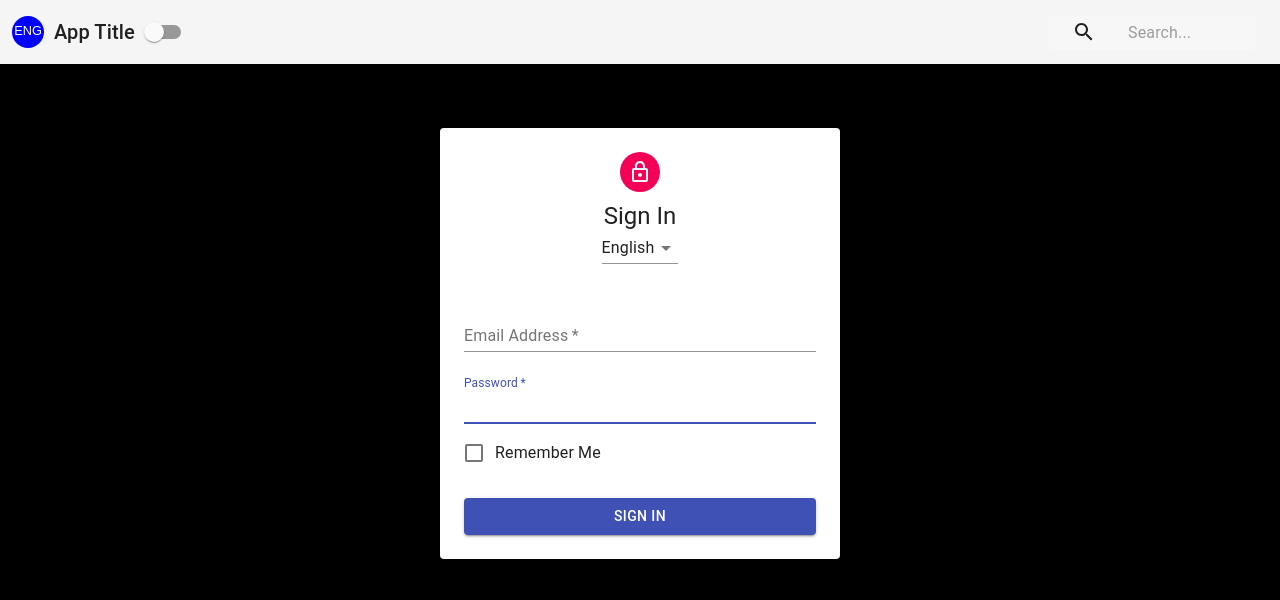
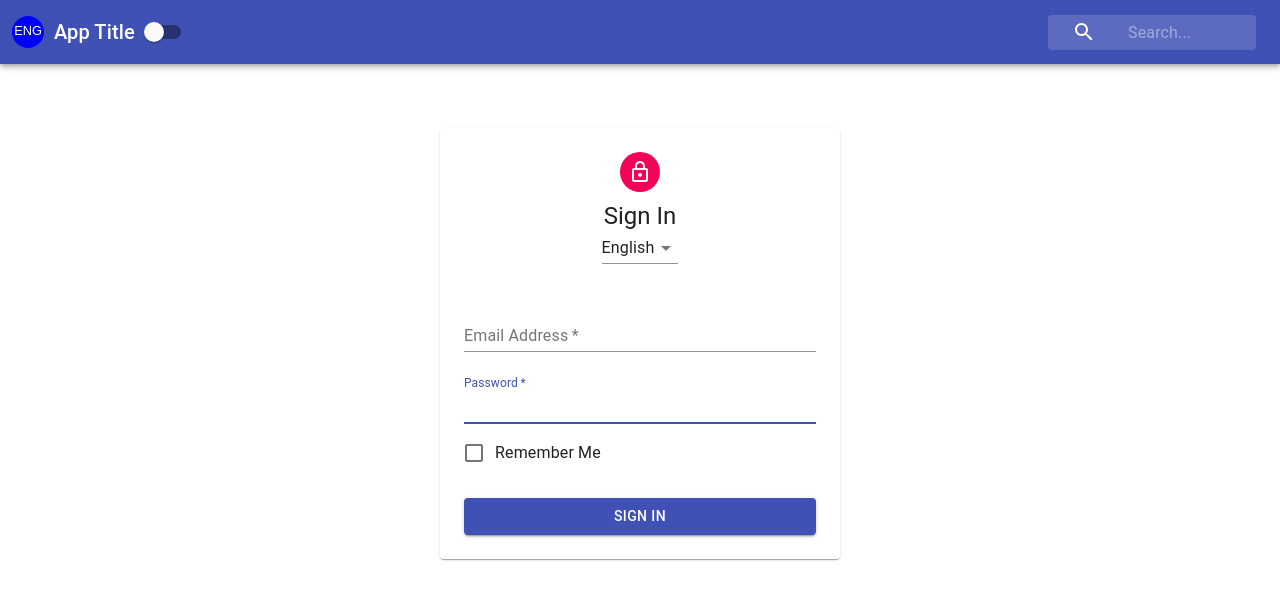
Before and after one commit to zsorosz/context-app, a React (Create React App) app: page / in a window 1280 px wide. Shown: the top 600 px of the page. Built offline with nearby package versions, Linux system fonts and the light colour scheme.

Commit message:
Add useToggleState Hook and refactor ThemeContext with Hooks

```diff
--- a/src/contexts/ThemeContext.js
+++ b/src/contexts/ThemeContext.js
@@ -1,21 +1,32 @@
-import React, { Component, createContext } from 'react';
+import React, { createContext } from 'react';
+import useToggleState from '../hooks/useToggleState';
 
 export const ThemeContext = createContext();
 
-export class ThemeProvider extends Component {
-    constructor(props){
-        super(props);
-        this.state = { isDarkMode: true };
-        this.toggleTheme = this.toggleTheme.bind(this);
-    }
-    toggleTheme(){
-        this.setState({isDarkMode: !this.state.isDarkMode})
-    }
-    render(){
-        return(
-            <ThemeContext.Provider value={{...this.state, toggleTheme: this.toggleTheme}}>
-                {this.props.children}
-            </ThemeContext.Provider>
-        )
-    }
+export function ThemeProvider(props){
+    const [isDarkMode, toggleTheme] = useToggleState(false);
+
+    return(
+        <ThemeContext.Provider value={{isDarkMode, toggleTheme}}>
+            {props.children}
+        </ThemeContext.Provider>
+    )
 }
+
+// export class ThemeProvider extends Component {
+//     constructor(props){
+//         super(props);
+//         this.state = { isDarkMode: true };
+//         this.toggleTheme = this.toggleTheme.bind(this);
+//     }
+//     toggleTheme(){
+//         this.setState({isDarkMode: !this.state.isDarkMode})
+//     }
+//     render(){
+//         return(
+//             <ThemeContext.Provider value={{...this.state, toggleTheme: this.toggleTheme}}>
+//                 {this.props.children}
+//             </ThemeContext.Provider>
+//         )
+//     }
+// }
--- /dev/null
+++ b/src/hooks/useToggleState.js
@@ -0,0 +1,10 @@
+import { useState } from 'react';
+
+function useToggleState(initialVal = false) {
+    const [state, setState] = useState(initialVal);
+    const toggle = () => {
+        setState(!state);
+    };
+    return [state, toggle];
+}
+export default useToggleState;
```
